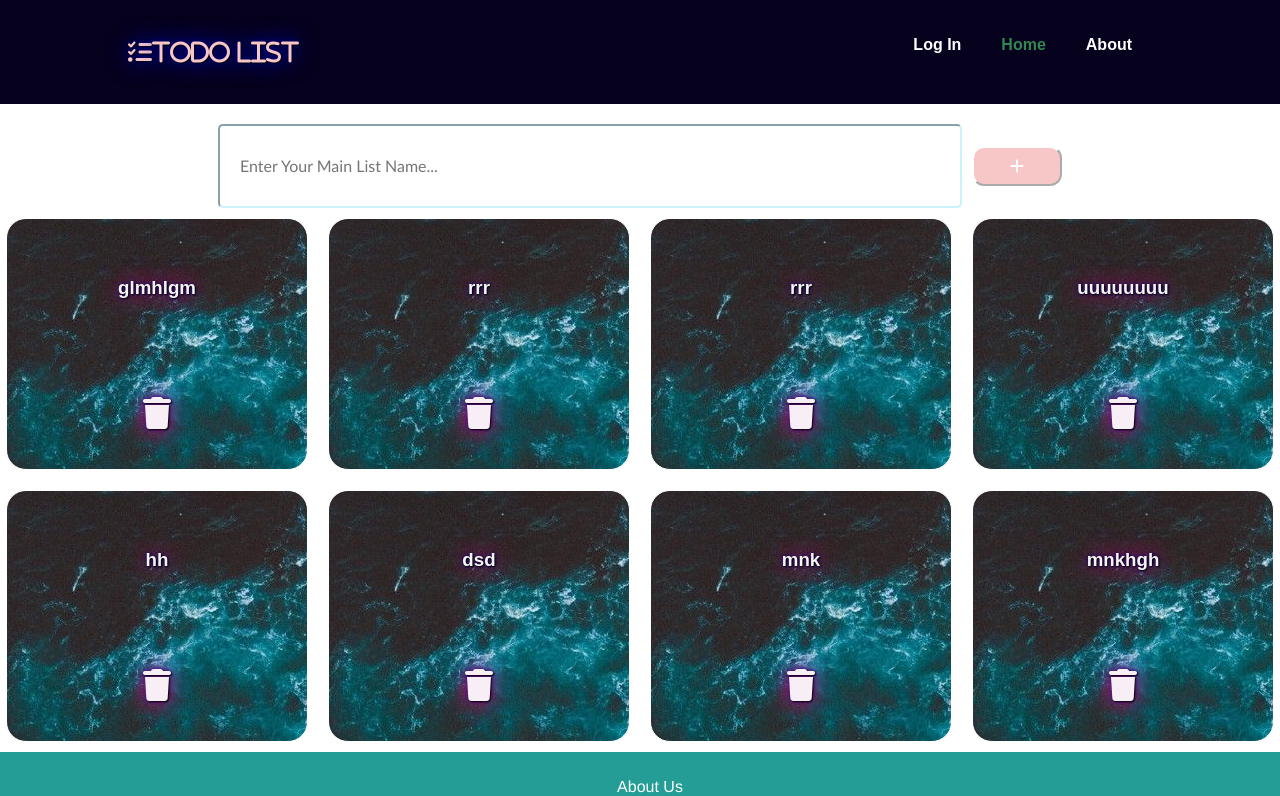
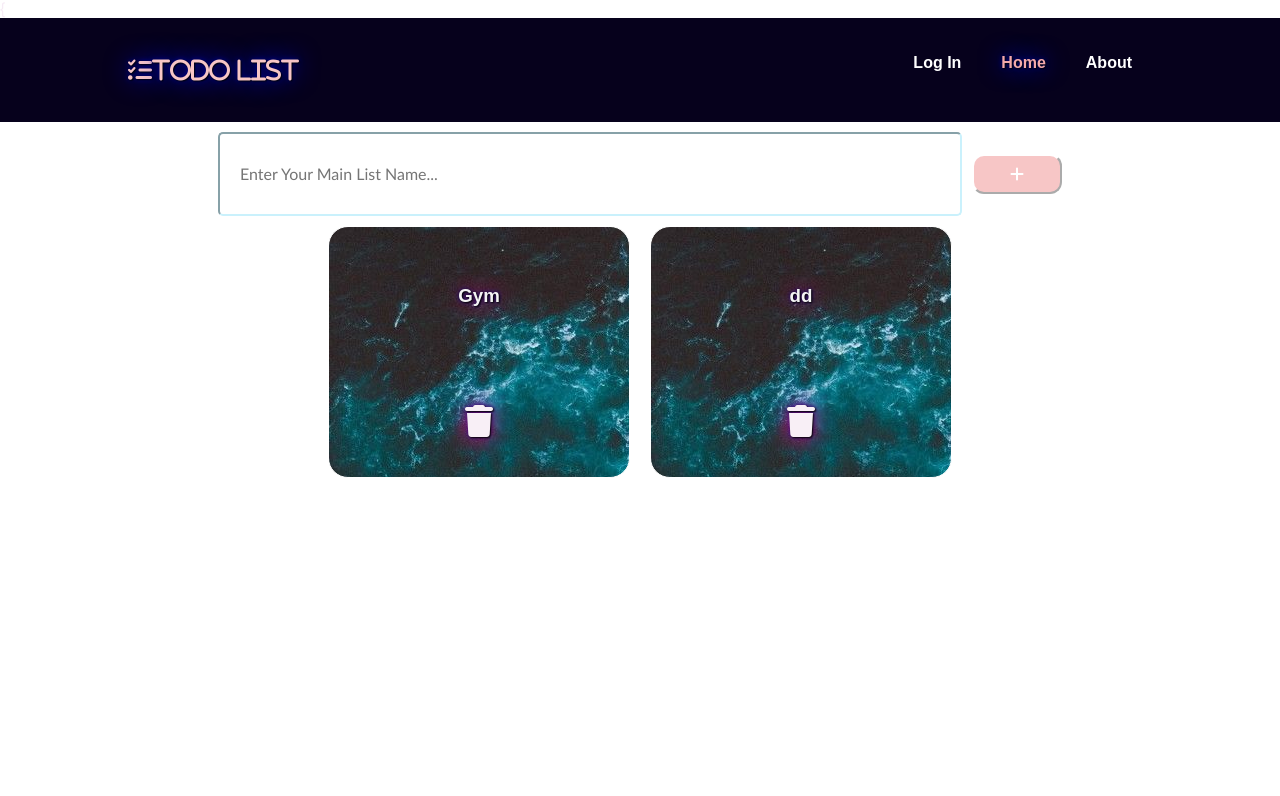
Before and after one commit to razan226/Task-TodoList-Frontend, a Vue app: page / in a window 1280 px wide. Shown: the top 796 px of the page. Built offline with nearby package versions, Linux system fonts and the light colour scheme; data requests are answered from the project's data file.

Commit message:
EditHomePage3

```diff
--- a/db.json
+++ b/db.json
@@ -1,36 +1,12 @@
 {
   "mainList": [
     {
-      "name": "glmhlgm",
-      "id": 2
+      "name": "Gym",
+      "id": 1
     },
     {
-      "name": "rrr",
-      "id": 3
-    },
-    {
-      "name": "rrr",
-      "id": 4
-    },
-    {
-      "name": "uuuuuuuu",
-      "id": 5
-    },
-    {
-      "name": "hh",
-      "id": 6
-    },
-    {
-      "name": "dsd",
-      "id": 7
-    },
-    {
-      "name": "mnk",
-      "id": 8
-    },
-    {
-      "name": "mnkhgh",
-      "id": 9
+      "name": "dd",
+      "id": 2
     }
   ]
 }
--- a/src/App.vue
+++ b/src/App.vue
@@ -1,9 +1,10 @@
 <template>
-  <div id="app">
+  <div id="app" >{
      <Header/>
       <router-view/>
-      <Footer/>
-      </div>
+      <main><Footer/></main>
+
+      </div >
 
 </template>
 
@@ -12,6 +13,7 @@
 <script>
 import Header from '@/components/Header.vue'
 import Footer from '@/components/Footer.vue'
+
 export default {
     name: "APP",
     props: {
@@ -37,21 +39,18 @@ export default {
   color: #f6ebf5;
   width: 100%;
   height: 100%;
-  gap:10px;
+
 
 }
-body {
+body  {
 
   margin: 0;
   padding: 0;
   width: 100%;
-  min-height: 100%;
+  min-height: 100vh;
   overflow: scroll;
+}
 
-
-
-
-}
 html {
     height: 100%;
 }
--- a/src/components/Footer.vue
+++ b/src/components/Footer.vue
@@ -25,8 +25,9 @@ footer {
    width:100%;
    height:60px;   /* Height of the footer */
    background:rgb(36, 157, 151);
-   text-align: center;
- margin-top:auto ;
+    text-align: center;
+    margin-top:80vh ;
+
 
 }
 </style>
--- a/src/components/Header.vue
+++ b/src/components/Header.vue
@@ -20,7 +20,9 @@ export default {
 
 <style>
 .active{
-  color: rgb(48, 135, 81);
+  color:rgb(244, 170, 170);
+    text-shadow: 1px 1px 2px black, 0 0 25px blue, 0 0 5px darkblue;
+
 }
 
 h2{
--- a/src/components/Input.vue
+++ b/src/components/Input.vue
@@ -11,6 +11,7 @@ export default {
 
     name: "TextInput",
     props :{
+    text2:String,
     type: String,
     Inputplaceholder: String,
 
--- a/src/components/MainListCard.vue
+++ b/src/components/MainListCard.vue
@@ -1,10 +1,7 @@
 <template>
    <div class="mainList">
     <h3>{{mainList.name}}</h3>
-
-    <i id ="icon" class="fa-solid fa-trash fa-2x" ></i>
-
-
+    <i id ="icon" @click="onDelete(mainList.id)" class="fa-solid fa-trash fa-2x" ></i>
     </div>
 </template>
 
@@ -17,6 +14,12 @@ export default {
     {
       mainList: {}
     },
+    methods:{
+      onDelete(id){
+        this.$emit('delete-todo',id)
+        console.log(id)
+      }
+    }
 
 
 
--- a/src/views/HomeView.vue
+++ b/src/views/HomeView.vue
@@ -1,22 +1,30 @@
 <template>
-  <div id="homeView" >
+  <div id="homeView">
     <div>
       <form id="form" v-on:submit.prevent="AddNewTodo">
         <div>
-        <Input id="Input" type ="text"  @textChange="SaveTextFromInput" Inputplaceholder="Enter Your Main List Name..." />
+          <Input
+          ref="input"
+            id="Input"
+            type="text"
+            :text="todoName"
+            @textChange="SaveTextFromInput"
+            Inputplaceholder="Enter Your Main List Name..."
+          />
           <Button id="button" />
-
         </div>
       </form>
     </div>
     <div id="MainListFlex">
-            <MainListCard v-for="mainList in mainLists" :mainList="mainList" :key="mainList.id" />
+      <MainListCard
 
+        @delete-todo="deleteTodo"
+        v-for="mainList in mainLists"
+        :mainList="mainList"
+        :key="mainList.id"
+      />
     </div>
-
-
   </div>
-
 </template>
 
 <script>
@@ -52,17 +60,37 @@ this.fetchData()
 
 methods:{
   SaveTextFromInput(text){
-   this.todoName =text
+   this.todoName = text
 
+  },
+  deleteTodo(id) {
+    if(confirm('Are you sure')){
+  const url = `${this.$BaseURL}/mainList/${id}`;
+  axios.delete(url)
+
+  .then (response=>{
+    console.log(response);
+    this.fetchData()
+
+  })
+  .catch(function (error) {
+    console.log(error);
+  });
+    }
 },
 
      AddNewTodo () {
 
       if (this.todoName=='') {
         alert('Please write your todo')
+        console.log("This is text"+this.$refs.input.text)
+
+
 
       }
       else{
+
+
 
   const url = `${this.$BaseURL}/mainList`;
   axios.post(url ,{
@@ -71,8 +99,12 @@ methods:{
 
   })
   .then(response=>{
+
+
     console.log(response);
     this.fetchData()
+    this.$refs.input.text=''
+
   })
 
   .catch(function (error) {
@@ -80,6 +112,7 @@ methods:{
   });
 
       }
+
 },
 
 
@@ -94,52 +127,46 @@ fetchData(){
     console.log(error);
   });
 }
+
 }
 }
 </script>
 <style>
-#Input{
-  width:700px;
+#Input {
+  width: 700px;
   height: 40px;
-  padding:20px;
+  padding: 20px;
   border-radius: 5px;
-  border-color:rgb(202, 241, 252) ;
-
+  border-color: rgb(202, 241, 252);
 }
 
-#button{
-
-  width:90px;
+#button {
+  width: 90px;
   padding: 10px;
   border-radius: 12px;
   margin-left: 10px;
 }
 
-#homeView{
-  display : flex ;
+#homeView {
+  display: flex;
   flex-direction: column;
-  align-items:center;
+  align-items: center;
   width: 100%;
   height: 100%;
-  gap:10px;
-
+  gap: 10px;
 }
 
-#MainListFlex{
+#MainListFlex {
   display: flex;
   flex-direction: row;
   gap: 20px;
-  width:  100%;
+  width: 100%;
   min-height: 100%;
   justify-content: center;
   flex-wrap: wrap;
   position: relative;
-
-
 }
-#form{
+#form {
   margin-top: 10px;
 }
-
-
 </style>
```
Lines whose indentation alone changed are shown as unchanged.
